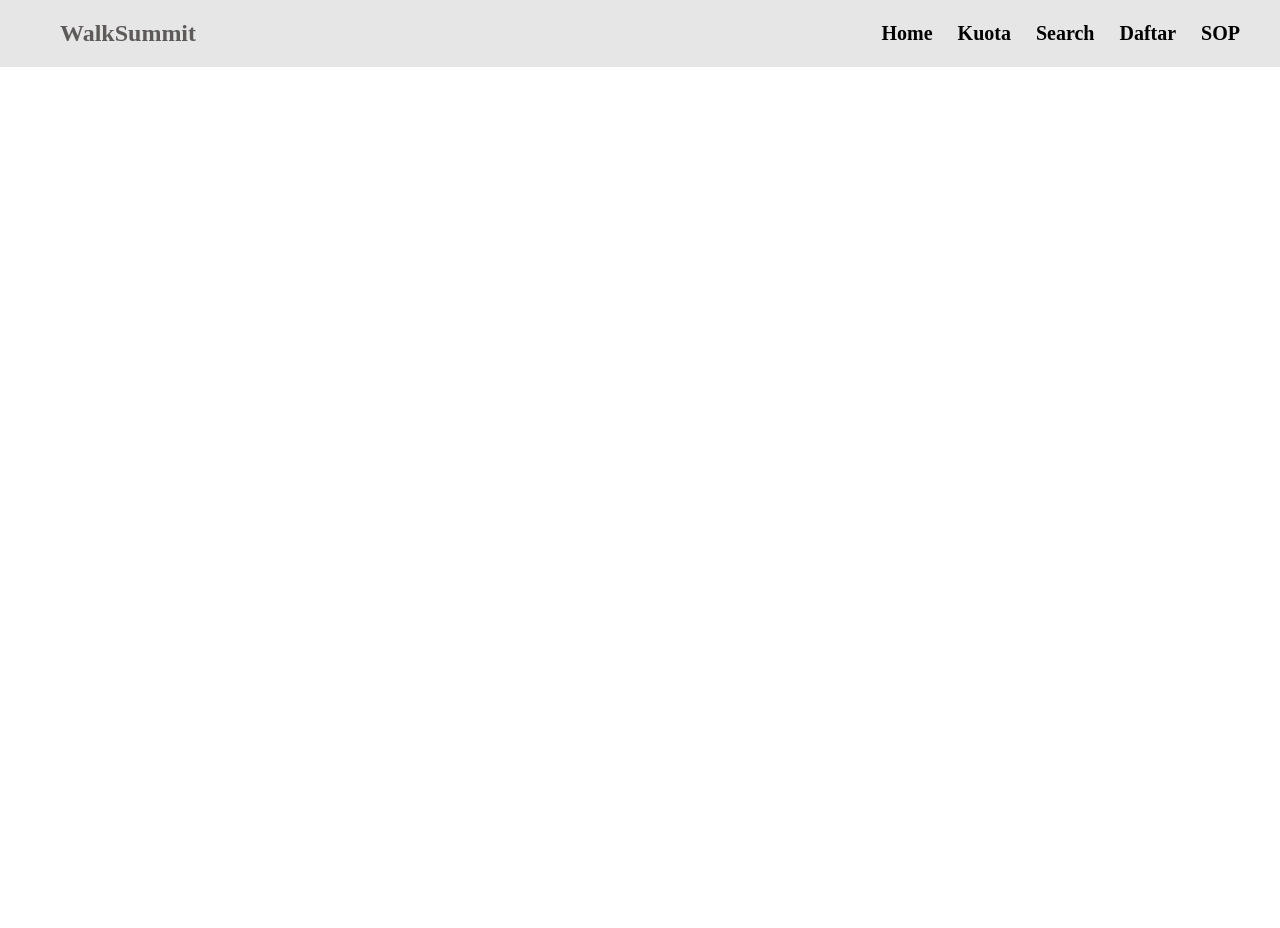
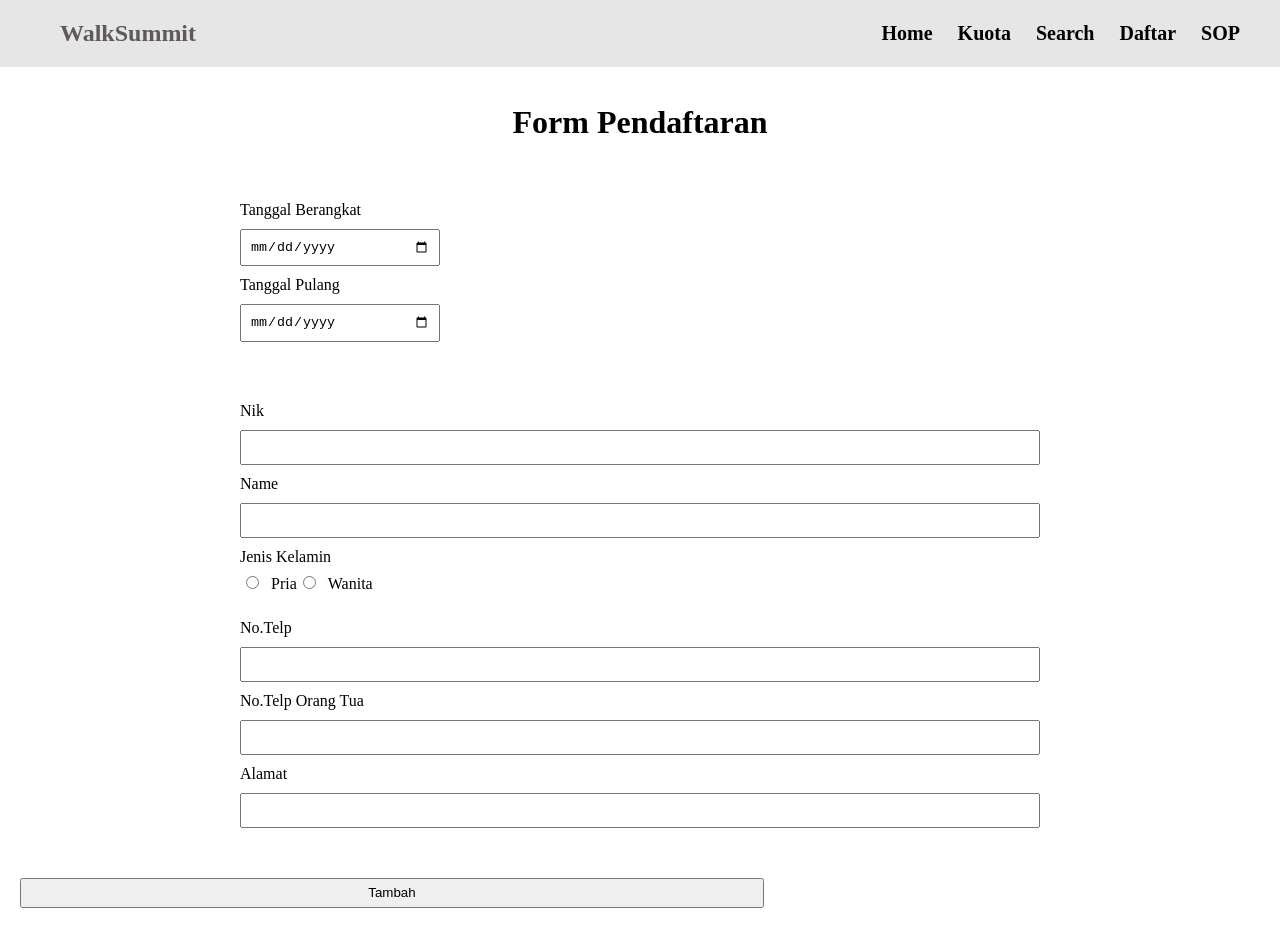
Before and after one commit to Septian182000/walksummit-fe, a Vue app: page /daftar in a window 1280 px wide. Before the commit the page ends 800 px from the top, so only its background shows below. Built offline with nearby package versions, Linux system fonts and the light colour scheme.

Commit message:
daftar view

```diff
--- a/src/views/DaftarView.vue
+++ b/src/views/DaftarView.vue
@@ -1,11 +1,99 @@
 <script setup>
+function addForm(event) {
+  const tambah = document.querySelector(".tambah");
+  console.log(tambah);
+}
 </script>
 
 <template>
   <main>
-
+    <h1 class="head-title">Form Pendaftaran</h1>
+    <form class="form-tgl">
+      <label class="berangkat">Tanggal Berangkat</label>
+      <input class="input-berangkat" type="date">
+      <label class="pulang">Tanggal Pulang</label>
+      <input class="input-pulang" type="date">
+    </form>
+    <form class="form-biodata">
+      <label class="nik">Nik</label>
+      <input class="input-nik" type="number">
+      <label class="name">Name</label>
+      <input class="input-name" type="text">
+      <div class="gender">
+        <label class="gender-title">Jenis Kelamin</label><br>
+        <input type="radio" class="input-pria" name="Pria" value="Pria">
+        <label class="pria">Pria</label>
+        <input type="radio" class="input-wanita" name="Wanita" value="Wanita">
+        <label class="wanita">Wanita</label>
+      </div>
+      <label class="no-tlp">No.Telp</label>
+      <input class="input-tlp" type="number">
+      <label class="nik">No.Telp Orang Tua</label>
+      <input class="input-tlp-orangtua" type="number">
+      <label class="alamat">Alamat</label>
+      <input class="input-alamat" type="textarea">
+    </form>
+    <button class="tambah" @click="addForm">Tambah</button>
   </main>
 </template>
 
 <style scoped lang="scss">
+main{
+  width: 100%;
+  margin-top: 84px;
+  padding: 20px;
+  .head-title{
+    text-align: center;
+  }
+  .form-tgl{
+    width: 350px;
+    margin: 50px auto;
+    display: flex;
+    flex-direction: column;
+    .berangkat, .pulang{
+      margin-top: 10px ;
+    }
+    .input-berangkat, .input-pulang{
+      padding: 8px;
+      margin-top: 10px;
+      width: 200px;
+    }
+  }
+  .form-biodata{
+    width: 350px;
+    margin: 50px auto;
+    display: flex;
+    flex-direction: column;
+    .nik, .name, .alamat, .no-tlp, .no-tlp-orangtua{
+      margin-top: 10px;
+      margin-bottom: 10px;
+    }
+    .gender{
+      margin-top: 10px;
+      margin-bottom: 10px;
+      .pria, .wanita {
+        margin-left: 6px;
+      }
+      .input-pria, .input-wanita{
+        margin: 10px 6px;
+      }
+    }
+    .input-nik, .input-name, .input-alamat, .input-tlp, .input-tlp-orangtua{
+      padding: 8px;
+    }
+  }
+  .tambah{
+    width: 60%;
+    height: 30px;
+    margin: 0 auto;
+  }
+}
+
+@media only screen and (min-width: 1200px) {
+  main {
+    .form-tgl, .form-biodata{
+      width: 800px;
+    }
+  }
+}
 </style>
```
